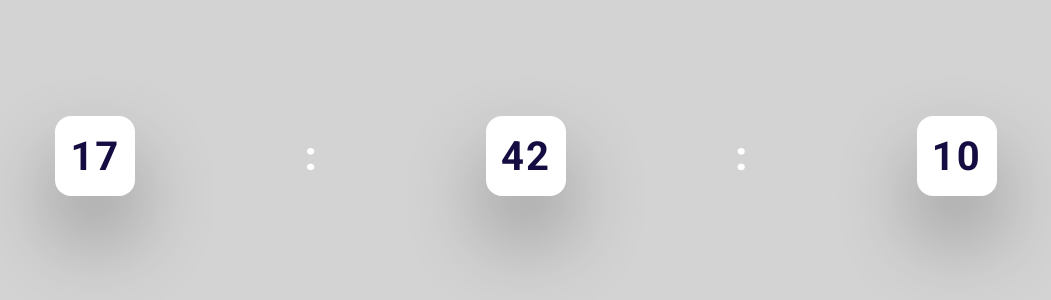
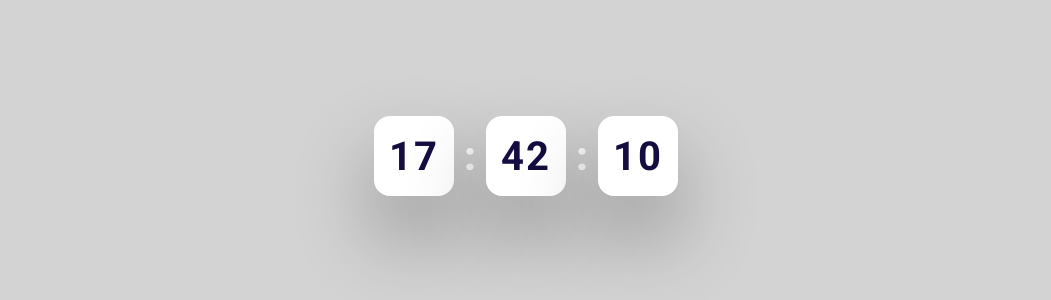
Before and after one commit to JCionx/htmlOS, a plain HTML site: page apps/clock/index.html in a window 1280 px wide. Shown: the part 244-544 px from the top of the page, without its empty margins (114-1165 px from the left). Drawn offline with Linux system fonts and the light colour scheme.

Commit message:
added minecraft, fixed clock positioning

```diff
--- a/apps/clock/style.css
+++ b/apps/clock/style.css
@@ -21,7 +21,7 @@ body {
   left: 50%;
   display: flex;
   align-items: center;
-  justify-content: space-evenly;
+  justify-content: center;
   font-weight: 600;
 }
 .clock div {
@@ -43,3 +43,7 @@ body {
   font-size: 2.5em;
   color: #ffffff;
 }
+
+span {
+  margin: 10px;
+}
```
Also changed, not shown: apps/games/index.html (+4 -0 lines), apps/games/assets/minecraft.png (added).
